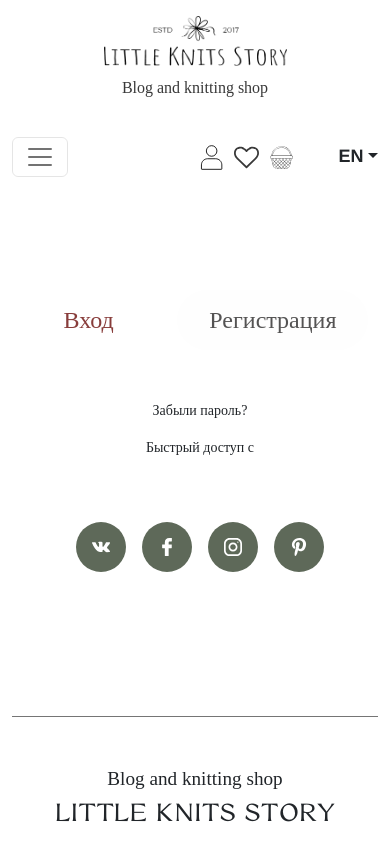
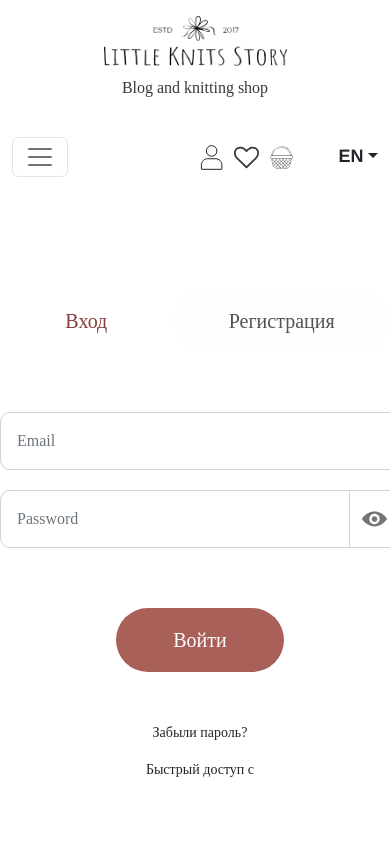
Before and after one commit to littleknitsstory/frontend, a React (Create React App) app: page /login in a window 390 px wide. Shown: the top 842 px of the page. Built offline with nearby package versions, Linux system fonts and the light colour scheme; no server answers; a web font is replaced by a local one.

Commit message:
Add SignIn/SignUp forms

```diff
--- /dev/null
+++ b/src/components/user/SignIn.tsx
@@ -0,0 +1,56 @@
+import { useState } from "react";
+import { Form } from "react-bootstrap";
+import eye from "../../assets/icons/eye.svg"
+
+const SignIn = () => {
+  const initialFormDataState = {
+    email: "",
+    password: ""
+  };
+
+  const [formData, setFormData] = useState(initialFormDataState);
+  const [passwordShown, setPasswordShown] = useState<boolean>(false)
+
+  const handleFormChange = (e: React.ChangeEvent<HTMLInputElement>): void => {
+    const { name, value } = e.currentTarget;
+    setFormData((prevData) => {
+      return {
+        ...prevData,
+        [name]: value,
+      };
+    });
+  };
+
+  const togglePasswordShown = (): void => {
+    setPasswordShown(prev => !prev)
+  }
+
+  return (
+    <Form className="sign__form">
+      <div className="input-group">
+        <input
+          className="form-control"
+          required
+          type="email"
+          placeholder="Email"
+          name="email"
+          value={formData.email}
+          aria-label="email"
+          onChange={handleFormChange}
+        />
+      </div>
+      <div className="input-group">
+        <input
+          className="form-control"
+          type={passwordShown ? "text" : "password"}
+          placeholder="Password"
+          aria-label="password"
+          onChange={handleFormChange}
+        />
+        <img src={eye} onClick={togglePasswordShown} alt="eye-icon" className="input-group-text" id="button-addon1"></img>
+      </div>
+      <button type="submit" className="btn sign__btn">Войти</button>
+    </Form>
+  )
+}
+export default SignIn
--- /dev/null
+++ b/src/components/user/SignUp.tsx
@@ -0,0 +1,64 @@
+import { useState } from "react";
+import { Form } from "react-bootstrap";
+import eye from "../../assets/icons/eye.svg"
+
+const SignUp = () => {
+  const initialFormDataState = {
+    email: "",
+    password: "",
+    password_confirm: ""
+  };
+
+  const [formData, setFormData] = useState(initialFormDataState);
+  const [passwordShown, setPasswordShown] = useState<boolean>(false)
+  const [passwordConfirmShown, setPasswordConfirmShown] = useState<boolean>(false)
+
+  const handleFormChange = (e: React.ChangeEvent<HTMLInputElement>): void => {
+    const { name, value } = e.currentTarget;
+    setFormData((prevData) => {
+      return {
+        ...prevData,
+        [name]: value,
+      };
+    });
+  };
+
+  return (
+    <Form className="sign__form">
+      <div className="input-group">
+        <input
+          className="form-control"
+          required
+          type="email"
+          placeholder="Email"
+          name="email"
+          value={formData.email}
+          aria-label="email"
+          onChange={handleFormChange}
+        />
+      </div>
+      <div className="input-group">
+        <input
+          className="form-control"
+          type={passwordShown ? "text" : "password"}
+          placeholder="Password"
+          aria-label="password"
+          onChange={handleFormChange}
+        />
+        <img src={eye} onClick={() => setPasswordShown(prev => !prev)} alt="eye-icon" className="input-group-text" id="button-addon1"></img>
+      </div>
+      <div className="input-group">
+        <input
+          className="form-control"
+          type={passwordConfirmShown ? "text" : "password"}
+          placeholder="Password"
+          aria-label="password"
+          onChange={handleFormChange}
+        />
+        <img src={eye} onClick={() => setPasswordConfirmShown(prev => !prev)} alt="eye-icon" className="input-group-text" id="button-addon1"></img>
+      </div>
+      <button type="submit" className="btn sign__btn">Создать учетную запись</button>
+    </Form>
+  )
+}
+export default SignUp
--- a/src/pages/User/LoginPage.tsx
+++ b/src/pages/User/LoginPage.tsx
@@ -1,14 +1,10 @@
 import { useState } from "react"
 import Social from "../../components/Social"
+import SignIn from "../../components/user/SignIn"
+import SignUp from "../../components/user/SignUp"
 
 const LoginPage = () => {
   const [selectedForm, setSelectedForm] = useState("signIn")
-
-  const handleSelect = (arg: string): void => {
-    setSelectedForm(arg)
-  }
-  // console.log(selectedForm)
-  console.log(selectedForm === "signIn")
 
   return (
     <div className="login__wrapper">
@@ -25,10 +21,13 @@
         >
           Регистрация
         </button>
+      </div>
+
+      {selectedForm === "signIn" && <SignIn />}
+      {selectedForm === "signUp" && <SignUp />}
 
       {/* Placeholder for Sign-in Sign-up forms */}
 
-      </div>
       <div className="login__footer">
         <p className="login__forgot-password">Забыли пароль?</p>
         <p>Быстрый доступ с</p>
--- a/src/sass/_buttons.scss
+++ b/src/sass/_buttons.scss
@@ -52,6 +52,7 @@
   &__text {
     &_center {
       margin: 0 auto;
+      justify-content: center;
     }
   }
   &__link {
--- /dev/null
+++ b/src/sass/_sign-in.scss
@@ -0,0 +1,49 @@
+@use "./variables" as *;
+
+.sign {
+  &__form {
+  margin-top: 3.75rem;
+
+    .input-group {
+      margin-bottom: 1.25rem;
+    }
+
+    .input-group:nth-last-child(2) {
+      margin-bottom: 3.75rem;
+    }
+
+    .input-group-text {
+      border-radius: 10px;
+      background-color: transparent;
+      cursor: pointer;
+    }
+
+    .form-control {
+      padding: 1rem;
+      border-radius: 10px;
+    }
+
+
+  }
+  &__btn {
+    padding: 1.25rem 3.125rem;
+    justify-content: center;
+    margin: 0 auto;
+    background-color: $vinous-color;
+    color: $text-color-light;
+
+    &:hover {
+      color: $text-color-light;
+    }
+  }
+}
+
+@media (max-width: 992px) {
+  .btn {
+    padding: 1rem 3.5rem;
+    width: auto;
+    height: auto;
+    font-size: 1.25rem;
+  }
+
+}
--- a/src/sass/style.scss
+++ b/src/sass/style.scss
@@ -33,6 +33,7 @@
 @use "./_cart";
 @use "./_primary-nav";
 @use "./login-page";
+@use "./sign-in";
 
 * {
   font-family: "AlethiaNext";
```
Also changed, not shown: src/assets/icons/eye.svg (added).
